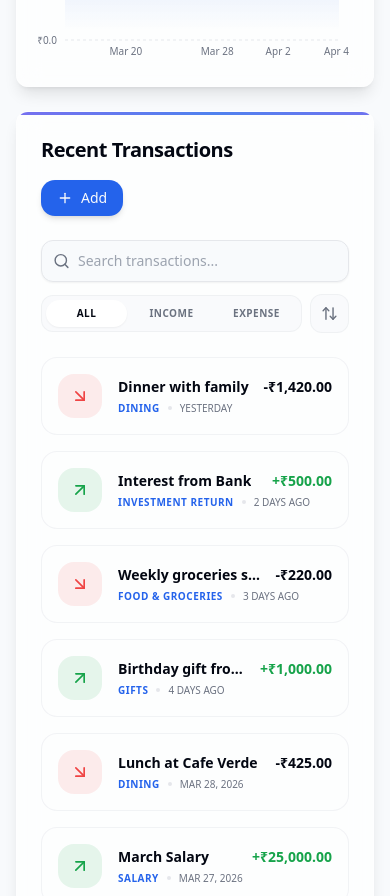
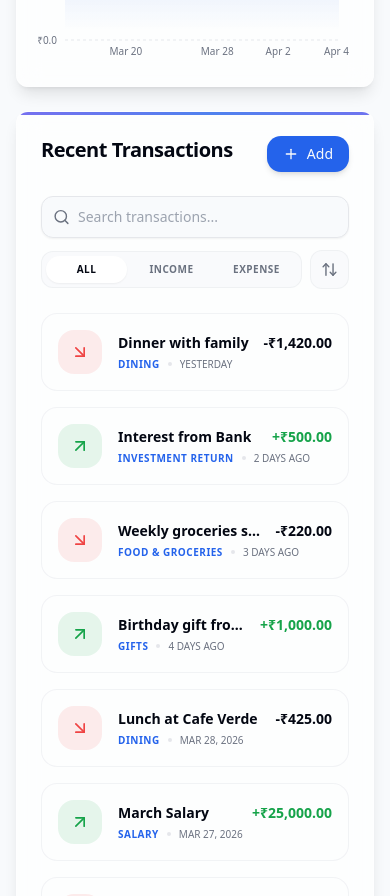
Before and after one commit to Guru0004/Zorvyn-PFD, a React (Vite) app: page / in a window 390 px wide. Shown: the part 1440-2336 px from the top of the page. Built offline with nearby package versions, Linux system fonts and the light colour scheme.

Commit message:
add button ui change

```diff
--- a/src/components/TransactionsList.jsx
+++ b/src/components/TransactionsList.jsx
@@ -46,7 +46,7 @@ export function TransactionsList() {
 
   return (
     <Card className="flex flex-col gap-6 relative">
-      <div className="flex flex-col md:flex-row md:items-center justify-between gap-4">
+      <div className="flex flex-row md:flex-row md:items-center justify-between gap-4">
         <h3 className="text-xl font-bold tracking-tight">Recent Transactions</h3>
 
         <div className="flex items-center gap-2">
```
